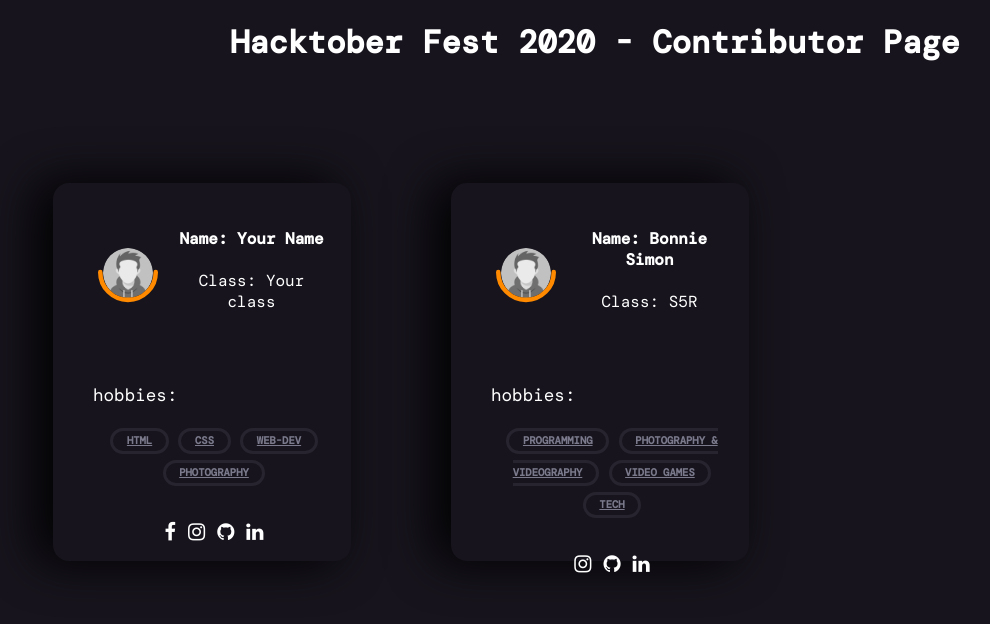
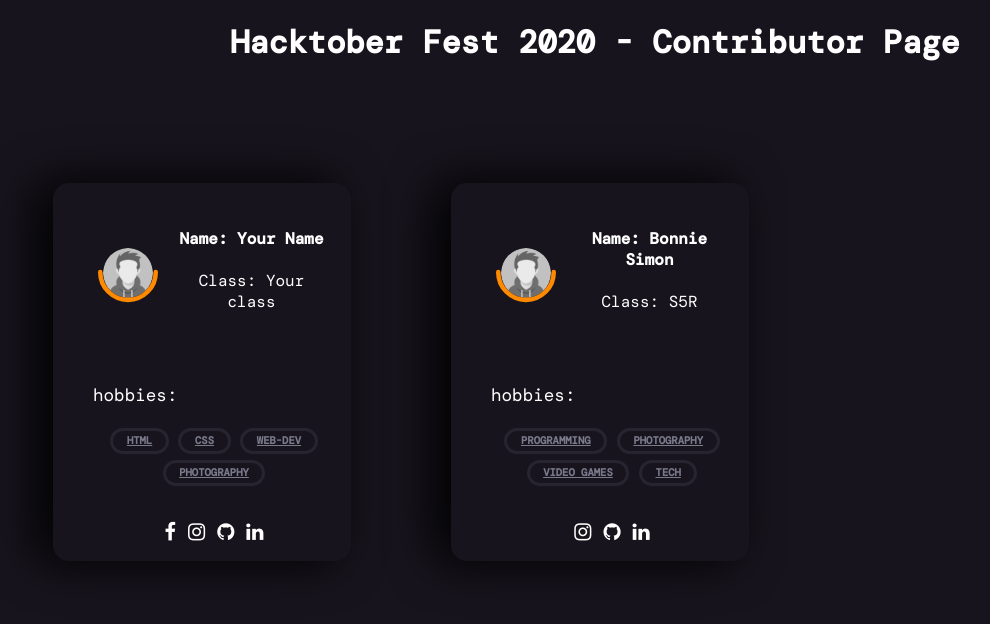
Before and after one commit to netxmace/Hacktoberfest-Contributers, a plain HTML site: page index.html in a window 1280 px wide. Shown: the whole page, without its empty margins (45-1035 px from the left). Drawn offline with nearby package versions, Linux system fonts and the light colour scheme; a web font is replaced by a local one.

Commit message:
Updated Bonnie Simon

```diff
--- a/index.html
+++ b/index.html
@@ -57,7 +57,7 @@
 
         <!-----------------------------------------------Copy upto here----------------------------------------------->
 
-	    <!-------------------------------------------Copy code from below------------------------------------------------>
+        <!-------------------------------------------Copy code from below------------------------------------------------>
 
         <div class="bonniesimon-26111999">
             <article class="card">
@@ -81,7 +81,7 @@
                     </div>
                     <div class="tags">
                         <a href="#">Programming</a>
-                        <a href="#">Photography & Videography</a>
+                        <a href="#">Photography</a>
                         <a href="#">Video Games</a>
                         <a href="#">Tech</a>
                     </div>
```
